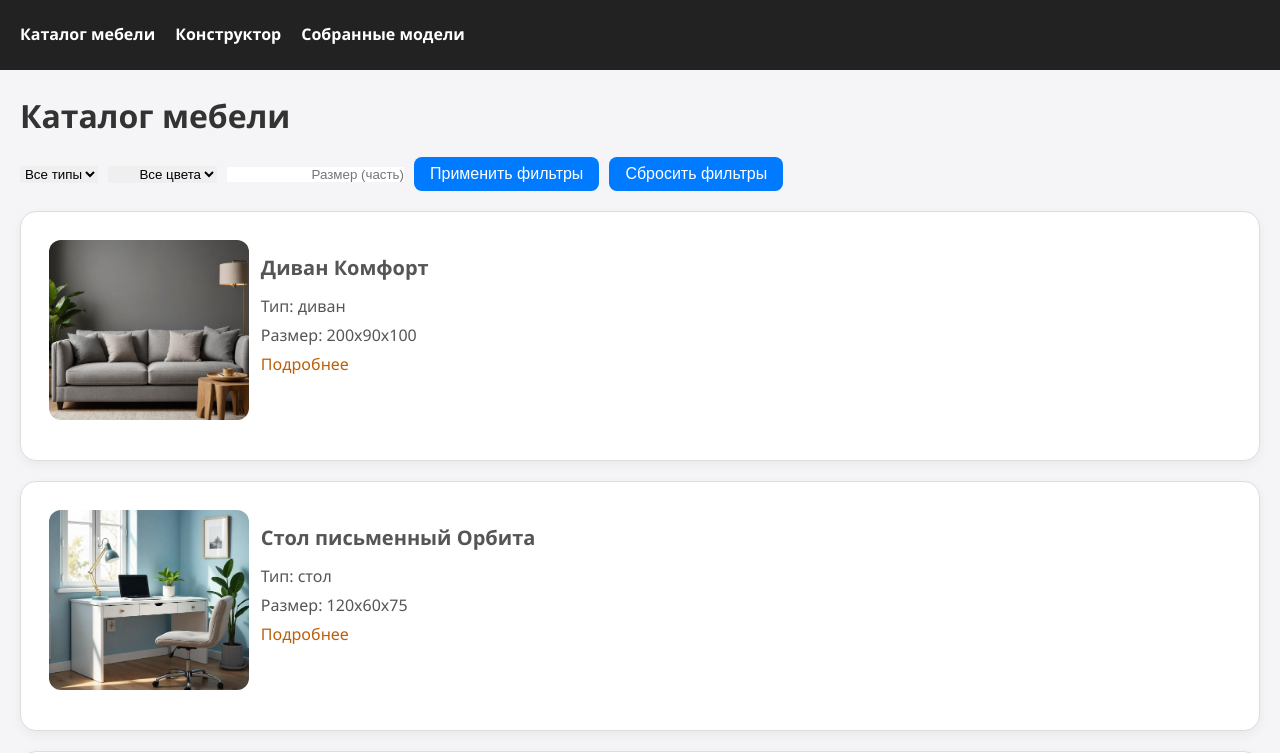
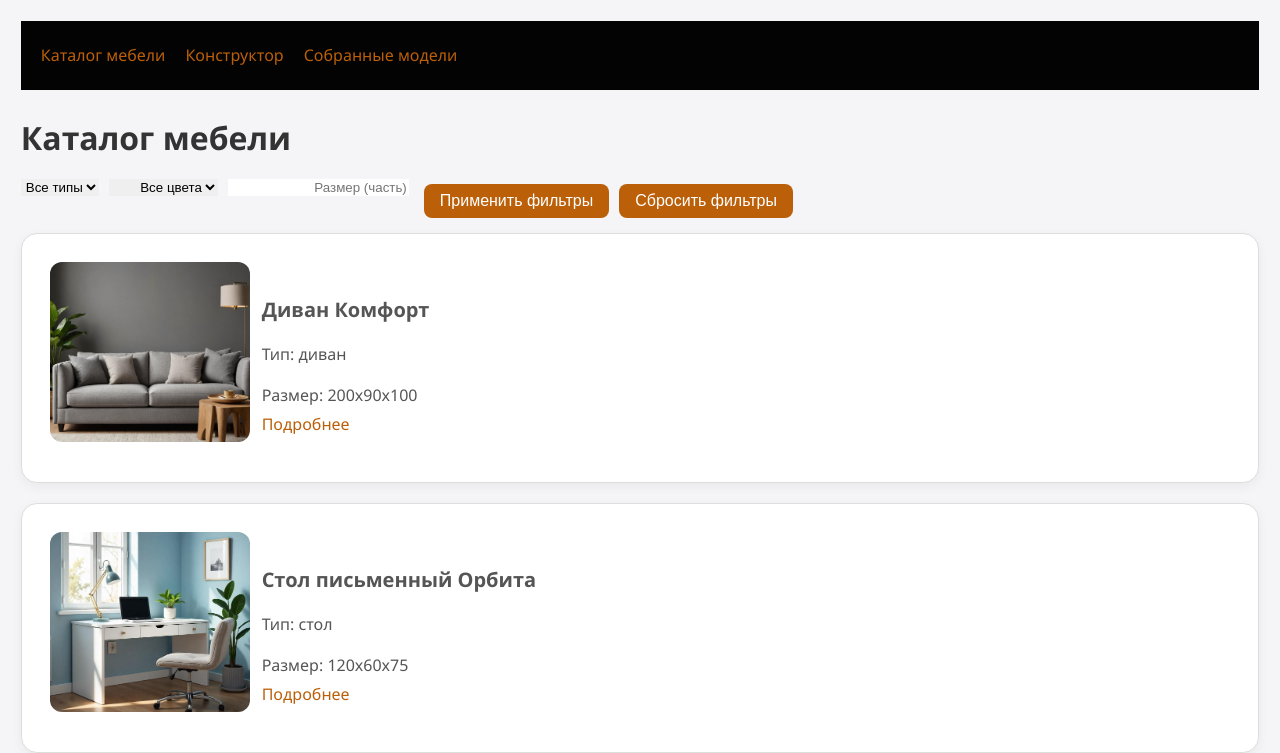
Before and after one commit to mcalexandretion/lab1, a React (Vite) app: page / in a window 1280 px wide. Shown: the top 753 px of the page. Built offline with nearby package versions, Linux system fonts and the light colour scheme; data requests are answered from the project's data file.

Commit message:
style: refactorng code and change style

```diff
--- a/db.json
+++ b/db.json
@@ -197,5 +197,16 @@
       ]
     }
   ],
-  "constructorModels": []
+  "constructorModels": [
+    {
+      "id": "1",
+      "name": "Модель: диван",
+      "type": "диван",
+      "color": "Серый",
+      "material": "Ткань",
+      "size": "200x90x100",
+      "description": "Удобный диван с мягкими подушками и устойчивыми ножками.",
+      "images": []
+    }
+  ]
 }
--- a/src/components/FurnitureConstructorWidget.tsx
+++ b/src/components/FurnitureConstructorWidget.tsx
@@ -141,7 +141,7 @@ const FurnitureConstructorWidget = ({ model, setModel }: Props) => {
         </div>
 
         {custom.type === 'шкаф' && (
-          <div className="card_info">
+          <div >
             <div className="row_info">
                <h3>Управление полками</h3>
                <button onClick={addShelf}>Добавить полку</button>
--- /dev/null
+++ b/src/components/FurnitureFilter.css
@@ -0,0 +1,5 @@
+
+
+.row_container button{
+    margin: 5px;
+}
--- a/src/components/FurnitureFilter.tsx
+++ b/src/components/FurnitureFilter.tsx
@@ -1,6 +1,6 @@
 import { useState } from 'react';
 import type { Furniture } from '../types/furniture';
-
+import '../components/FurnitureFilter.css'
 interface Props {
   allItems: Furniture[];
   onFilter: (data: Furniture[]) => void;
@@ -31,8 +31,8 @@ const FurnitureFilter = ({ allItems, onFilter }: Props) => {
   };
 
   return (
-    <div style={{ marginBottom: 20 }}>
-      <select value={type} onChange={e => setType(e.target.value)} style={{ marginRight: 10 }}>
+    <div className='row_container'>
+      <select value={type} onChange={e => setType(e.target.value)} >
         <option value="">Все типы</option>
         <option value="стол">Столы</option>
         <option value="диван">Диваны</option>
@@ -45,7 +45,7 @@ const FurnitureFilter = ({ allItems, onFilter }: Props) => {
       <select
         value={color}
         onChange={e => setColor(e.target.value)}
-        style={{ marginRight: 10 }}
+
       >
         <option value="">Все цвета</option>
         {uniqueColors.map(color => (
@@ -57,10 +57,9 @@ const FurnitureFilter = ({ allItems, onFilter }: Props) => {
         placeholder="Размер (часть)"
         value={size}
         onChange={e => setSize(e.target.value)}
-        style={{ marginRight: 10 }}
       />
 
-      <button onClick={handleFilter} style={{ marginRight: 10 }}>Применить фильтры</button>
+      <button onClick={handleFilter}>Применить фильтры</button>
       <button onClick={handleReset}>Сбросить фильтры</button>
     </div>
   );
--- a/src/components/Header.tsx
+++ b/src/components/Header.tsx
@@ -2,35 +2,19 @@ import React from 'react';
 import { Link } from 'react-router-dom';
 
 const Header: React.FC = () => (
-  <header style={styles.header}>
-    <nav style={styles.nav}>
-      <Link to="/" style={styles.link}>
+  <header>
+    <nav>
+      <Link to="/">
         Каталог мебели
       </Link>
-      <Link to="/constructor" style={styles.link}>
+      <Link to="/constructor">
         Конструктор
       </Link>
-      <Link to="/constructed" style={styles.link}>
+      <Link to="/constructed">
         Собранные модели
       </Link>
     </nav>
   </header>
 );
 
-const styles: Record<string, React.CSSProperties> = {
-  header: {
-    backgroundColor: '#222',
-    padding: '10px 20px',
-  },
-  nav: {
-    display: 'flex',
-    gap: 20,
-  },
-  link: {
-    color: '#fff',
-    textDecoration: 'none',
-    fontWeight: 'bold',
-  },
-};
-
 export default Header;
--- a/src/pages/CatalogPage.tsx
+++ b/src/pages/CatalogPage.tsx
@@ -20,7 +20,7 @@ const CatalogPage = () => {
   }, []);
 
   return (
-    <div style={{ padding: 20 }}>
+    <div>
       <h1>Каталог мебели</h1>
       <FurnitureFilter allItems={allItems} onFilter={setItems} />
       {loading ? <p>Загрузка...</p> : (
--- a/src/pages/FurnitureDetailPage.tsx
+++ b/src/pages/FurnitureDetailPage.tsx
@@ -20,10 +20,10 @@ const FurnitureDetailPage = () => {
   if (!furniture) return <div>Загрузка...</div>;
 
   return (
-    <div style={{ padding: 20 }}>
+    <div>
       <h2>{furniture.name}</h2>
       <Link to={`/furniture/${furniture.id}/constructor`}>
-        <button style={{ marginTop: 20 }}>Открыть в конструкторе</button>
+        <button>Открыть в конструкторе</button>
       </Link>
       <p>Цвет: {furniture.color}</p>
       <p>Размер: {furniture.size}</p>
--- a/src/styles/global.css
+++ b/src/styles/global.css
@@ -1,41 +1,38 @@
-/* Сброс стилей и базовая типографика */
-* {
-  margin: 0;
-  padding: 0;
+
+/* * {
+  margin: 0px;
+  padding: 0px;
   box-sizing: border-box;
-}
+} */
 
 body {
   font-family: 'Segoe UI', Tahoma, Geneva, Verdana, sans-serif;
   background-color: #f5f5f7;
   color: #333;
   line-height: 1.6;
-
+  padding: 1%;
 }
 
-/* Заголовки */
 h1, h2 {
   font-weight: 600;
   margin-bottom: 0.5em;
 }
 
-/* Кнопки */
 button {
   cursor: pointer;
   padding: 8px 16px;
   border: none;
   border-radius: 8px;
-  background-color: #007bff;
+  background-color: #bb5f09;
   color: white;
   font-size: 1rem;
   transition: background-color 0.2s ease;
 }
 
 button:hover {
-  background-color: #0056b3;
+  background-color: #643305;
 }
 
-/* Ссылки */
 a {
   color: #bb5f09;
   text-decoration: none;
@@ -46,12 +43,14 @@ a {
 
 a:hover {
   text-decoration: underline;
+  color: #643305;
 }
 
-/* Контейнеры */
 .container {
   padding: 20px;
   display: flex;
+      flex-wrap: nowrap;
+    flex-direction: row;
 }
 .container_main{
     margin-left: 5%;
@@ -61,8 +60,9 @@ a:hover {
 .row_container{
     width: 100%;
 display: flex;
-justify-content: space-between;
+justify-content: start;
 align-items: start;
+margin-bottom: 10px;
 }
 .card {
   border: 1px solid #ddd;
@@ -74,11 +74,13 @@ align-items: start;
   transition: transform 0.2s ease;
 }
 .card_info {
+margin: 10px;
   border: 1px solid #ddd;
   border-radius: 16px;
   padding: 16px;
   margin-bottom: 20px;
   background-color: #fff;
+  box-sizing: border-box;
   box-shadow: 0 4px 12px rgba(0, 0, 0, 0.05);
   transition: transform 0.2s ease;
   min-width: 300px;
@@ -134,10 +136,12 @@ margin: 10px 0px }
 select {
     border: none;
     text-align: end;
+    margin-right: 10px;
 }
 input {
     border: none;
     text-align: end;
+    margin-right: 10px;
 }
 ul {
     padding-left: 0.5em;
@@ -159,3 +163,18 @@ max-height: 500px;
 .card_container .info{
     margin: 1%;
 }
+header {
+    background-color: #030303;
+    padding: 10px 20px;
+}
+nav {
+    display:flex;
+    width: 100%;
+    justify-content: start;
+    gap: 20px;
+  }
+  link {
+    color: #fff;
+    text-decoration: none;
+    font-weight: bold;
+  }
```
